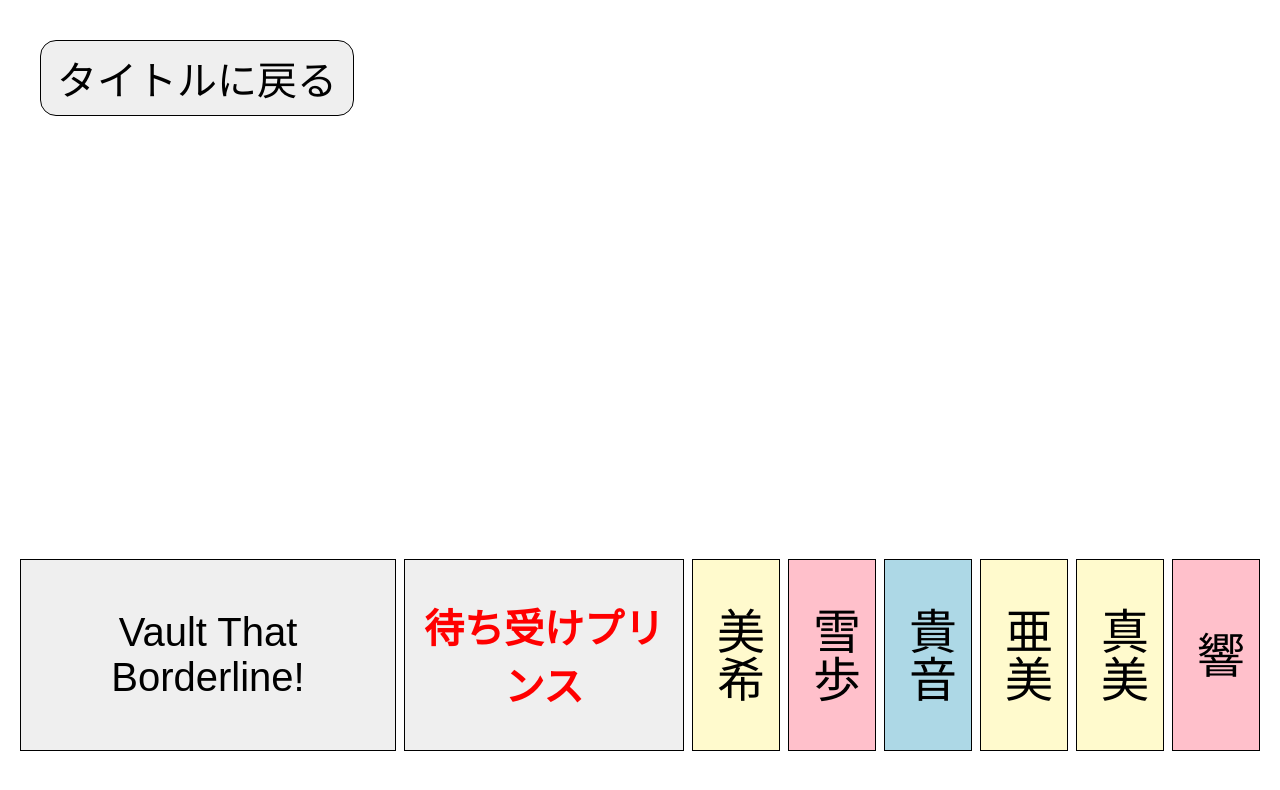
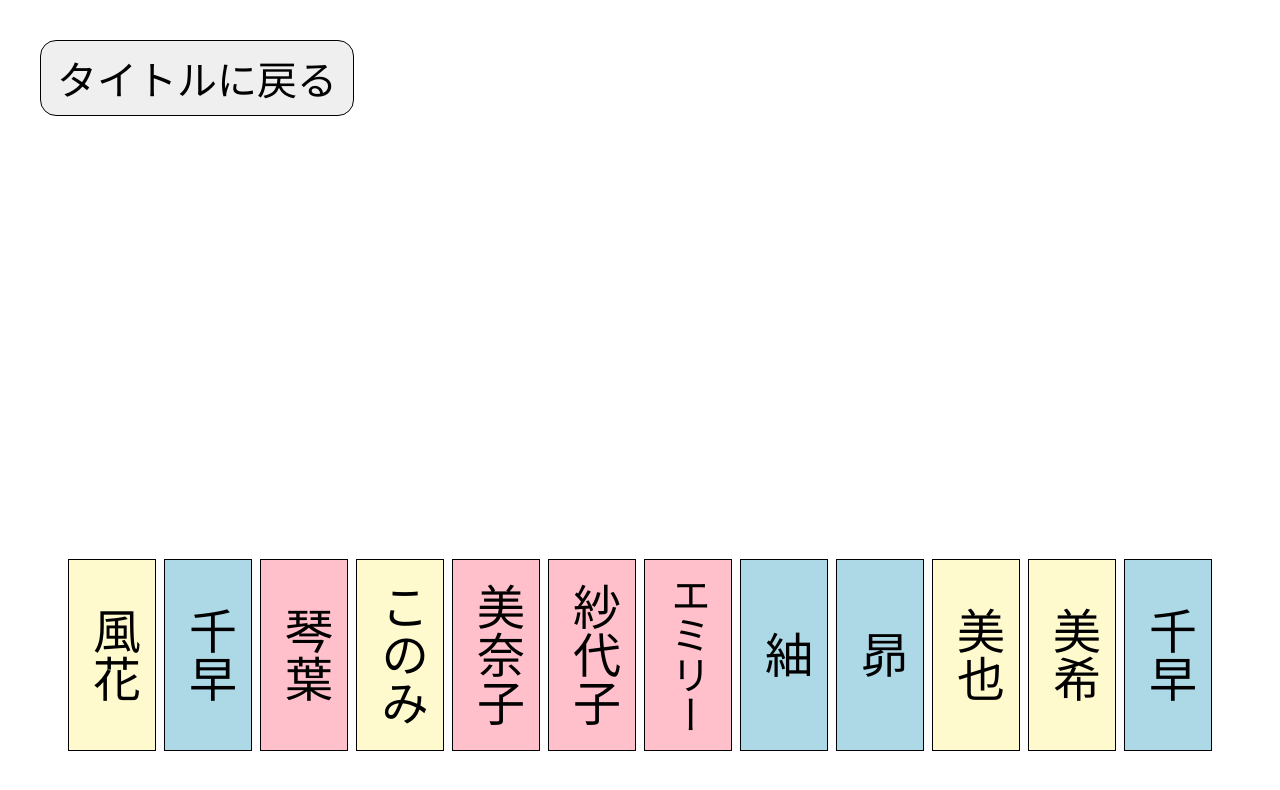
Before and after one commit to YSRKEN/Hitori-Jong-2nd, a React (Create React App) app in the folder hitori-jong-2nd/: page / in a window 1280 px wide. Both pictures are taken after a click on the button "ゲーム開始". Shown: the top 790 px of the page. Built offline with nearby package versions, Linux system fonts and the light colour scheme.

Commit message:
[add] 牌山をシャッフルし、プロデューサー4人に配牌する部分まで書いた

```diff
--- a/hitori-jong-2nd/src/constant/other.ts
+++ b/hitori-jong-2nd/src/constant/other.ts
@@ -16,7 +16,22 @@ export interface Hand {
   member: number[]; // ユニットを組んでないメンバー。ツモ牌は最後の牌とする
 }
 
-export const DEFAULT_HAND: Hand = {
+export const DEFAULT_HAND_S: Hand = {
   unit: [125, 54],
   member: [2, 3, 7, 10, 11, 12],
 };
+
+export const DEFAULT_HAND_G: Hand = {
+  unit: [125, 54],
+  member: [2, 3, 7, 10, 11, -1],
+};
+
+// 手牌の枚数
+export const HAND_TILE_COUNT = 12;
+export const HAND_TILE_COUNT_PLUS = 13;
+
+// 各タイル毎の枚数
+export const TILE_COUNT = 3;
+
+// 参加者の人数
+export const PRODUCER_COUNT = 4;
--- a/hitori-jong-2nd/src/context.ts
+++ b/hitori-jong-2nd/src/context.ts
@@ -1,6 +1,6 @@
 import { createContext } from 'react';
-import { Action } from './constant/action';
-import { ApplicationMode, Hand } from './constant/other';
+import { Action } from 'constant/action';
+import { ApplicationMode, Hand } from 'constant/other';
 
 export interface ApplicationState {
   applicationMode: ApplicationMode;
--- a/hitori-jong-2nd/src/css/module.css
+++ b/hitori-jong-2nd/src/css/module.css
@@ -85,12 +85,12 @@
 
 .idol-tile-normal {
   font-size: 6vh;
-  line-height: 10vh;
+  line-height: 7vh;
 }
 
 .idol-tile-small {
   font-size: 5vh;
-  line-height: 11vh;
+  line-height: 6vh;
 }
 
 .idol-tile-Princess {
@@ -126,3 +126,7 @@
   color: red;
   font-weight: bold;
 }
+
+.idol-tile-hidden {
+  display: none;
+}
--- a/hitori-jong-2nd/src/index.tsx
+++ b/hitori-jong-2nd/src/index.tsx
@@ -1,8 +1,8 @@
 import React from 'react';
 import ReactDOM from 'react-dom';
-import './css/base.css';
-import './css/layout.css';
-import './css/module.css';
+import 'css/base.css';
+import 'css/layout.css';
+import 'css/module.css';
 import App from './App';
 import * as serviceWorker from './serviceWorker';
 
--- a/hitori-jong-2nd/src/parts/MyHandTileList.tsx
+++ b/hitori-jong-2nd/src/parts/MyHandTileList.tsx
@@ -4,40 +4,48 @@ import { UNIT_LIST2 } from 'constant2/unit';
 import { IDOL_LIST2 } from 'constant2/idol';
 import { ApplicationContext } from 'context';
 
+// ユニット用のタイル
+const UnitTile: React.FC<{ id: number }> = ({ id }) => {
+  const chiStyle = UNIT_LIST2[id].chiFlg ? 'unit-tile-chi' : '';
+  const widthstyle = `unit-tile-width-${UNIT_LIST2[id].count}`;
+
+  return (
+    <td className="tile">
+      <button type="button" className={`unit-tile ${widthstyle} ${chiStyle}`}>
+        {UNIT_LIST2[id].name}
+      </button>
+    </td>
+  );
+};
+
+// アイドル用のタイル
+const IdolTile: React.FC<{ id: number }> = ({ id }) => {
+  const fontstyle = `idol-tile-${IDOL_LIST2[id].fontSize}`;
+  const colorStyle = `idol-tile-${IDOL_LIST2[id].type}`;
+
+  return (
+    <td className="tile">
+      <button type="button" className={`idol-tile ${fontstyle} ${colorStyle}`}>
+        {IDOL_LIST2[id].name}
+      </button>
+    </td>
+  );
+};
+
 // 手牌表示
 const MyHandTileListBase: React.FC<{ myHand: Hand }> = ({ myHand }) => (
   <table className="l-margin-center tile-list">
     <tbody>
       <tr>
-        {myHand.unit.map(id => {
-          const chiStyle = UNIT_LIST2[id].chiFlg ? 'unit-tile-chi' : '';
-          const widthstyle = `unit-tile-width-${UNIT_LIST2[id].count}`;
+        {myHand.unit.map((id, index) => (
+          <UnitTile key={index} id={id} />
+        ))}
+        {myHand.member.map((id, index) => {
+          if (id >= 0) {
+            return <IdolTile key={index} id={id} />;
+          }
 
-          return (
-            <td key={id} className="tile">
-              <button
-                type="button"
-                className={`unit-tile ${widthstyle} ${chiStyle}`}
-              >
-                {UNIT_LIST2[id].name}
-              </button>
-            </td>
-          );
-        })}
-        {myHand.member.map(id => {
-          const fontstyle = `idol-tile-${IDOL_LIST2[id].fontSize}`;
-          const colorStyle = `idol-tile-${IDOL_LIST2[id].type}`;
-
-          return (
-            <td key={id} className="tile">
-              <button
-                type="button"
-                className={`idol-tile ${fontstyle} ${colorStyle}`}
-              >
-                {IDOL_LIST2[id].name}
-              </button>
-            </td>
-          );
+          return <td key={index} className="idol-tile-hidden" />;
         })}
       </tr>
     </tbody>
--- /dev/null
+++ b/hitori-jong-2nd/src/service/algorithm.ts
@@ -0,0 +1,47 @@
+// [0, n)の整数一様乱数を得る。参考：MDN
+const getRandomInt = (n: number) => {
+  return Math.floor(Math.random() * n);
+};
+
+// [0, n)の整数一様乱数を得る。参考・MDN、cpprefjp
+const getRandomIntSecure = (n: number) => {
+  const rawValueLimit = Math.floor(4294967296 / n) * n;
+  // eslint-disable-next-line no-constant-condition
+  while (true) {
+    // [0, 2^32=4294967296)の整数乱数を得る
+    const rawValue = window.crypto.getRandomValues(new Uint32Array(1))[0];
+
+    // 整数乱数がある値以上ならば、その結果を棄却して再度乱数を出させる(モジュロ問題の回避)
+    if (rawValue >= rawValueLimit) {
+      continue;
+    } else {
+      return rawValue % n;
+    }
+  }
+};
+
+// 配列(と言うか牌山)をシャッフルする。注意事項として、
+// 1. 実用面を考慮して、破壊的メソッドにしている
+// 2. シャッフルアルゴリズムは法を使用している
+// 3. 乱数生成には、上記のgetRandomInt()関数またはgetRandomIntSecure()関数を使用している
+// 4. window.crypto.getRandomValues()が利用可能ならgetRandomIntSecure()、そうでないならgetRandomInt()を使用する
+export const shuffleDeck = <T>(arr: T[]) => {
+  const output = [...arr];
+  if (typeof window.crypto.getRandomValues === 'function') {
+    for (let i = output.length - 1; i >= 1; i -= 1) {
+      const j = getRandomIntSecure(i + 1);
+      const a = output[i];
+      output[i] = output[j];
+      output[j] = a;
+    }
+  } else {
+    for (let i = output.length - 1; i >= 1; i -= 1) {
+      const j = getRandomInt(i + 1);
+      const a = output[i];
+      output[i] = output[j];
+      output[j] = a;
+    }
+  }
+
+  return output;
+};
--- /dev/null
+++ b/hitori-jong-2nd/src/service/hand.ts
@@ -0,0 +1,9 @@
+import { Hand } from '../constant/other';
+
+// 数字の配列(12枚)を手牌として
+export const createHandFromArray = (handArray: number[]): Hand => {
+  return {
+    unit: [],
+    member: [...handArray, -1],
+  };
+};
--- a/hitori-jong-2nd/src/service/setting.ts
+++ b/hitori-jong-2nd/src/service/setting.ts
@@ -3,7 +3,7 @@ export const loadSetting = <T>(
   key: string,
   defaultValue: T,
   toIntFlg = true,
-) => {
+): T => {
   // キーから値を読み取り、null値ならデフォルト値を返す
   const value = window.localStorage.getItem(key);
   if (value === null) {
@@ -14,19 +14,18 @@ export const loadSetting = <T>(
   switch (typeof defaultValue) {
     case 'number':
       if (toIntFlg) {
-        return parseInt(value, 10);
+        return (parseInt(value, 10) as any) as T;
       }
 
-      return parseFloat(value);
-
+      return (parseFloat(value) as any) as T;
     case 'bigint':
-      return BigInt(value);
+      return (BigInt(value) as any) as T;
     case 'boolean':
-      return value.toLowerCase() === 'true';
+      return ((value.toLowerCase() === 'true') as any) as T;
     case 'object':
       return JSON.parse(value) as T;
     case 'string':
-      return value;
+      return (value as any) as T;
     default:
       throw Error('未対応の型です。');
   }
--- a/hitori-jong-2nd/src/store.ts
+++ b/hitori-jong-2nd/src/store.ts
@@ -1,15 +1,24 @@
-import { useState } from 'react';
+import { useState, useEffect } from 'react';
 import { loadSetting, saveSetting } from 'service/setting';
-import { ApplicationMode, DEFAULT_HAND, Hand } from './constant/other';
-import { Action } from './constant/action';
-import { ApplicationState } from './context';
-import { IDOL_LIST2 } from './constant2/idol';
-import { UNIT_LIST2 } from './constant2/unit';
+import {
+  ApplicationMode,
+  DEFAULT_HAND_G,
+  DEFAULT_HAND_S,
+  Hand,
+  HAND_TILE_COUNT,
+  TILE_COUNT,
+  PRODUCER_COUNT,
+} from 'constant/other';
+import { Action } from 'constant/action';
+import { ApplicationState } from 'context';
+import { IDOL_LIST_COUNT } from 'constant/idol';
+import { shuffleDeck } from 'service/algorithm';
+import { createHandFromArray } from 'service/hand';
 
 const useStore = (): ApplicationState => {
   // アプリケーションの動作モード
   const [applicationMode, setApplicationMode] = useState<ApplicationMode>(
-    loadSetting<ApplicationMode>('ApplicationMode', 'Title') as ApplicationMode,
+    loadSetting<ApplicationMode>('ApplicationMode', 'Title'),
   );
   const setApplicationMode2 = (mode: ApplicationMode) => {
     setApplicationMode(mode);
@@ -17,21 +26,74 @@ const useStore = (): ApplicationState => {
   };
 
   // ゲーム画面における手牌
-  const [myHandG] = useState<Hand>(loadSetting<Hand>(
-    'MyHandG',
-    DEFAULT_HAND,
-  ) as Hand);
+  const [myHandG, setMyHandG] = useState<Hand>(
+    loadSetting<Hand>('MyHandG', DEFAULT_HAND_G),
+  );
+  const setMyHandG2 = (hand: Hand) => {
+    setMyHandG(hand);
+    saveSetting('MyHandG', hand);
+  };
 
   // シミュレーション画面における手牌
-  const [myHandS] = useState<Hand>(loadSetting<Hand>(
-    'MyHandS',
-    DEFAULT_HAND,
-  ) as Hand);
+  const [myHandS] = useState(loadSetting('MyHandS', DEFAULT_HAND_S));
+
+  // ゲーム画面における牌山
+  const [tileDeck, setTileDeck] = useState(
+    loadSetting('TileDeck', Array<number>()),
+  );
+  const setTileDeck2 = (deck: number[]) => {
+    setTileDeck(deck);
+    saveSetting('TileDeck', deck);
+  };
+
+  // 牌山用のポインター
+  const [, setDeckPointer] = useState(loadSetting('DeckPointer', 0));
+
+  // 対戦相手の手牌(ゲーム画面用)
+  const otherHand = loadSetting('OtherHand', Array<Hand>());
+  const saveOtherHand = () => {
+    saveSetting('OtherHand', otherHand);
+  };
+
+  // アプリケーション開始時、牌山が初期化されていない時は初期化する
+  useEffect(() => {
+    if (tileDeck.length === 0) {
+      // 牌山を作る
+      let tileDeckTemp = Array<number>();
+      for (let id = 0; id < IDOL_LIST_COUNT; id += 1) {
+        for (let count = 0; count < TILE_COUNT; count += 1) {
+          tileDeckTemp.push(id);
+        }
+      }
+
+      // 洗牌
+      tileDeckTemp = shuffleDeck(tileDeckTemp);
+      setTileDeck2(tileDeckTemp);
+
+      // 指定した範囲の牌をセットする
+      for (let pi = 0; pi < PRODUCER_COUNT; pi += 1) {
+        const handArray = tileDeckTemp.slice(
+          pi * HAND_TILE_COUNT,
+          (pi + 1) * HAND_TILE_COUNT,
+        );
+        if (pi === 0) {
+          setMyHandG2(createHandFromArray(handArray));
+        } else {
+          otherHand.push(createHandFromArray(handArray));
+        }
+      }
+      saveOtherHand();
+
+      // 牌を配る
+      setDeckPointer(HAND_TILE_COUNT * 4);
+    }
+    // eslint-disable-next-line react-hooks/exhaustive-deps
+  }, []);
 
   // dispatch
   const dispatch = (action: Action) => {
-    console.log(IDOL_LIST2);
-    console.log(UNIT_LIST2);
+    console.log(myHandG);
+    console.log(otherHand);
 
     switch (action.type) {
       case 'TitleToGame':
```
Also changed, not shown: hitori-jong-2nd/src/App.tsx (+7 -5 lines), hitori-jong-2nd/.eslintrc.js.
